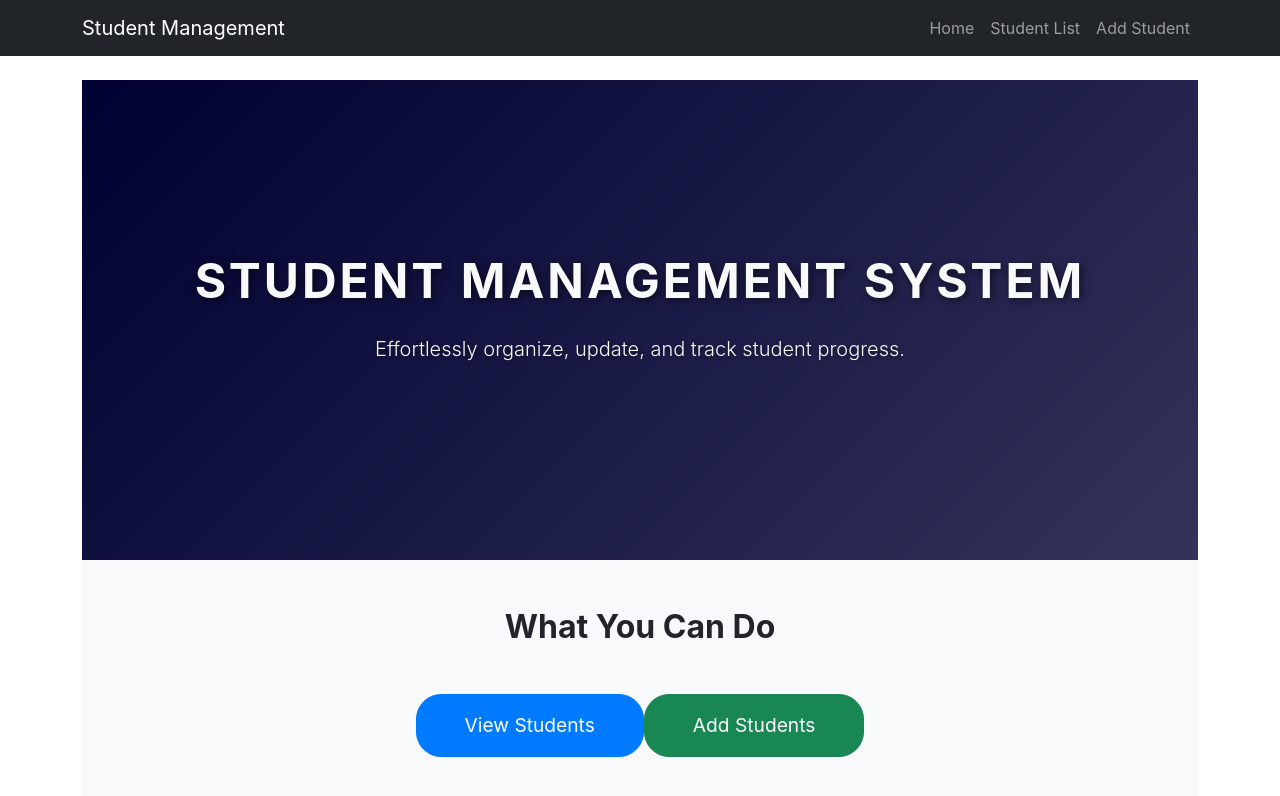
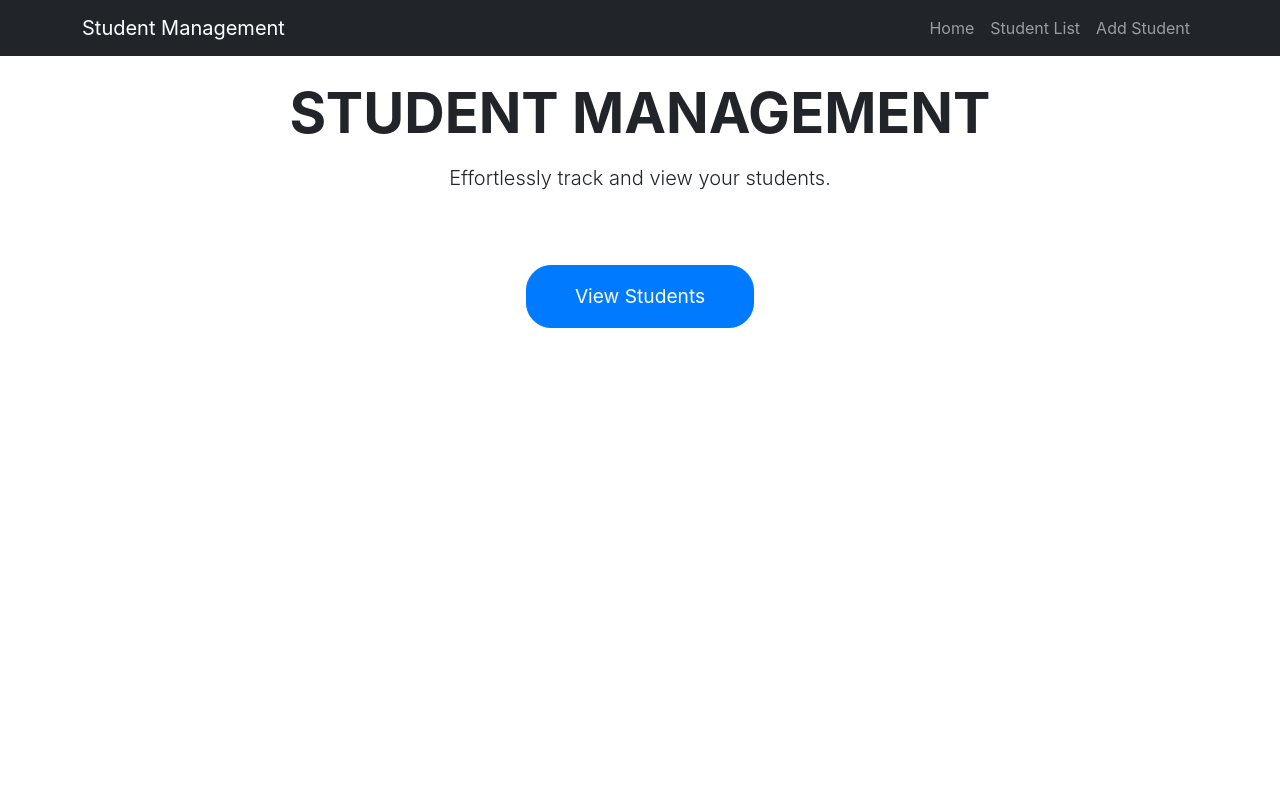
Before and after one commit to deepikavarma06/assign2, a React (Create React App) app in the folder frontend/: page / in a window 1280 px wide. Shown: the top 796 px of the page. Built offline with nearby package versions, Linux system fonts and the light colour scheme.

Commit message:
Update Home.js

```diff
--- a/frontend/src/components/Home.js
+++ b/frontend/src/components/Home.js
@@ -1,36 +1,31 @@
 import React from 'react';
 import { Link } from 'react-router-dom';
-import './Home.css'; // Keep using your hover effect styles
+import './Home.css';
 
 function Home() {
   return (
     <>
       {/* Hero Section */}
-      <section className="home-hero d-flex align-items-center justify-content-center text-light">
+      <section className="home-hero-light d-flex align-items-center justify-content-center text-dark">
         <div className="container text-center">
-          <h1 className="display-3 fw-bold mb-4 text-uppercase">
-            Student Management System
+          <h1 className="display-4 fw-bold mb-3 text-uppercase">
+            Student Management
           </h1>
           <p className="lead mb-4">
-          Effortlessly organize, update, and track student progress.
-
+            Effortlessly track and view your students.
           </p>
         </div>
       </section>
 
-      {/* Buttons Section */}
-      <section className="py-5 bg-light text-center">
+      {/* Button Section */}
+      <section className="py-5 bg-white text-center">
         <div className="container">
-          <h2 className="mb-5 fw-bold">What You Can Do</h2>
-
-          {/* View Students Button */}
-          <Link to="/students" className="btn btn-primary btn-lg mb-4 px-5 py-3" style={{ fontSize: '1.2rem', borderRadius: '25px' }}>
+          <Link
+            to="/students"
+            className="btn btn-primary btn-lg px-5 py-3"
+            style={{ fontSize: '1.2rem', borderRadius: '25px' }}
+          >
             View Students
-          </Link>
-
-          {/* Add Students Button */}
-          <Link to="/add" className="btn btn-success btn-lg mb-4 px-5 py-3" style={{ fontSize: '1.2rem', borderRadius: '25px' }}>
-            Add Students
           </Link>
         </div>
       </section>
```
